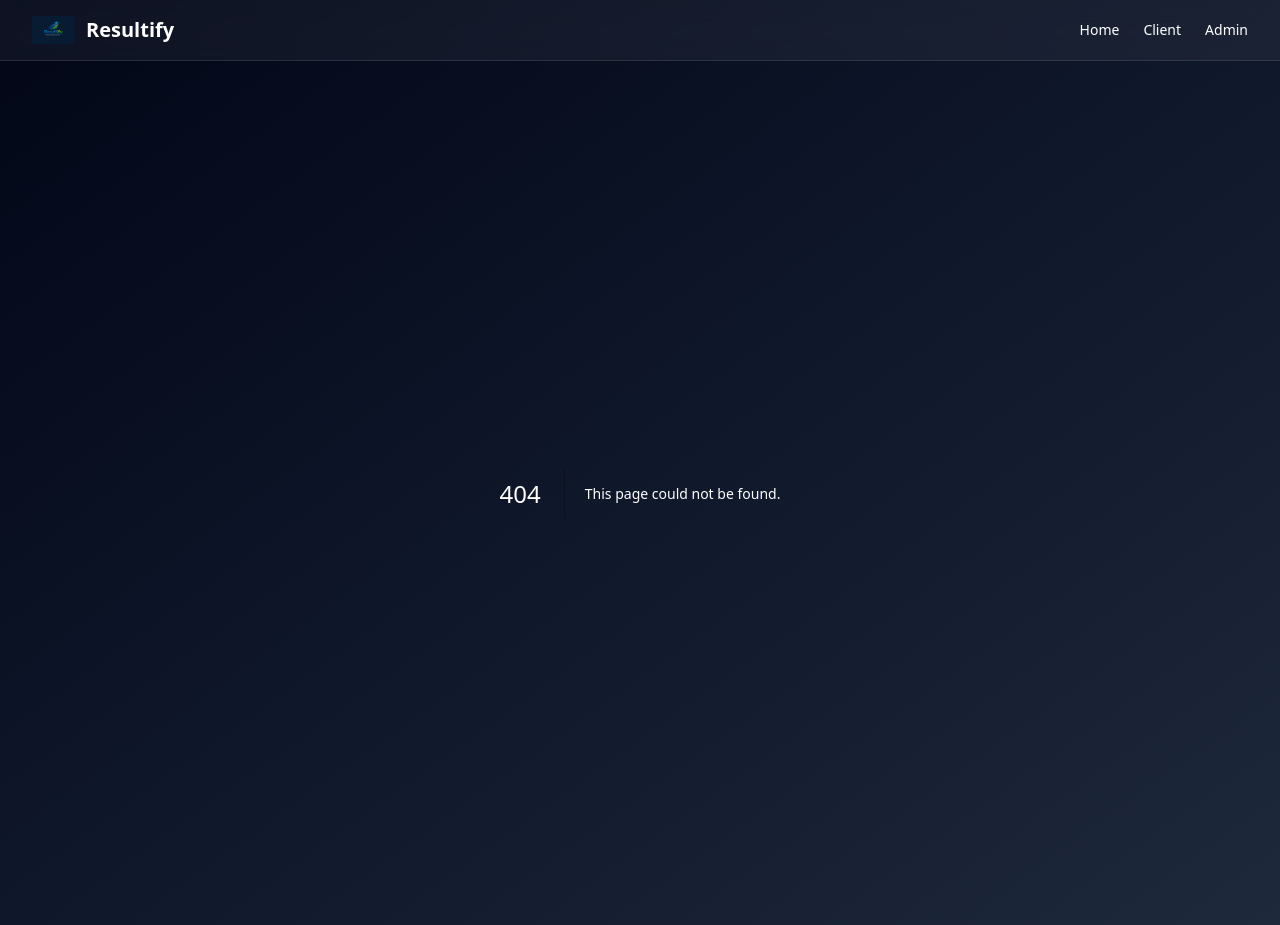
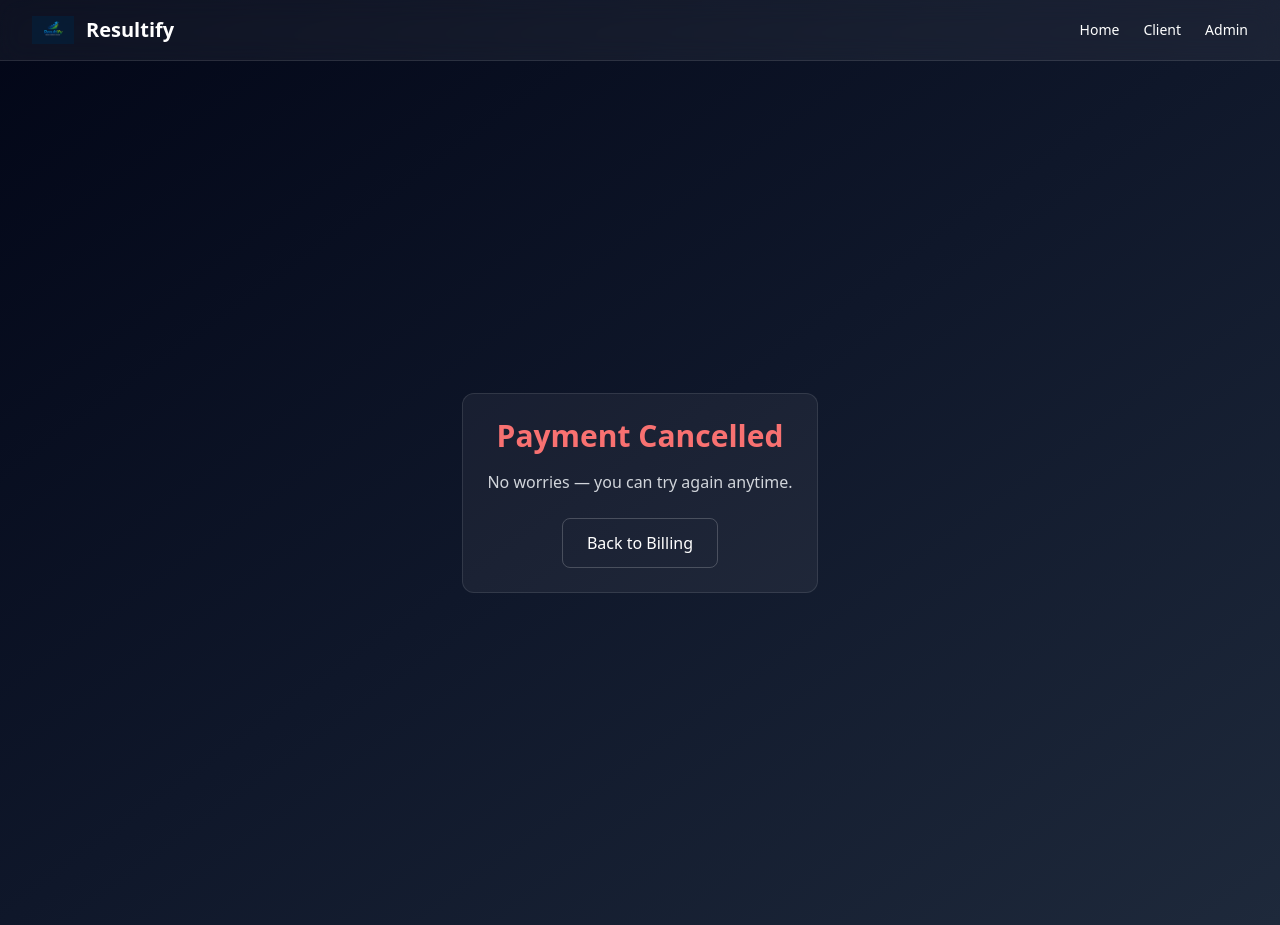
Before and after one commit to chetanshrm83/resultifytechnologies, a Next.js app: page /cancel in a window 1280 px wide. Before the commit this address had no page. Built offline with nearby package versions, Linux system fonts and the light colour scheme.

Commit message:
Create page.tsx

```diff
--- /dev/null
+++ b/app/cancel/page.tsx
@@ -0,0 +1,23 @@
+"use client";
+import Link from "next/link";
+
+export default function CancelPage() {
+  return (
+    <main className="min-h-screen flex items-center justify-center text-center">
+      <div className="max-w-md p-6 bg-white/5 border border-white/10 rounded-xl">
+        <h1 className="text-3xl font-bold text-red-400 mb-4">
+          Payment Cancelled
+        </h1>
+        <p className="text-gray-300 mb-6">
+          No worries — you can try again anytime.
+        </p>
+        <Link
+          href="/client/billing"
+          className="inline-block px-6 py-3 border border-white/20 rounded-lg"
+        >
+          Back to Billing
+        </Link>
+      </div>
+    </main>
+  );
+}
```
